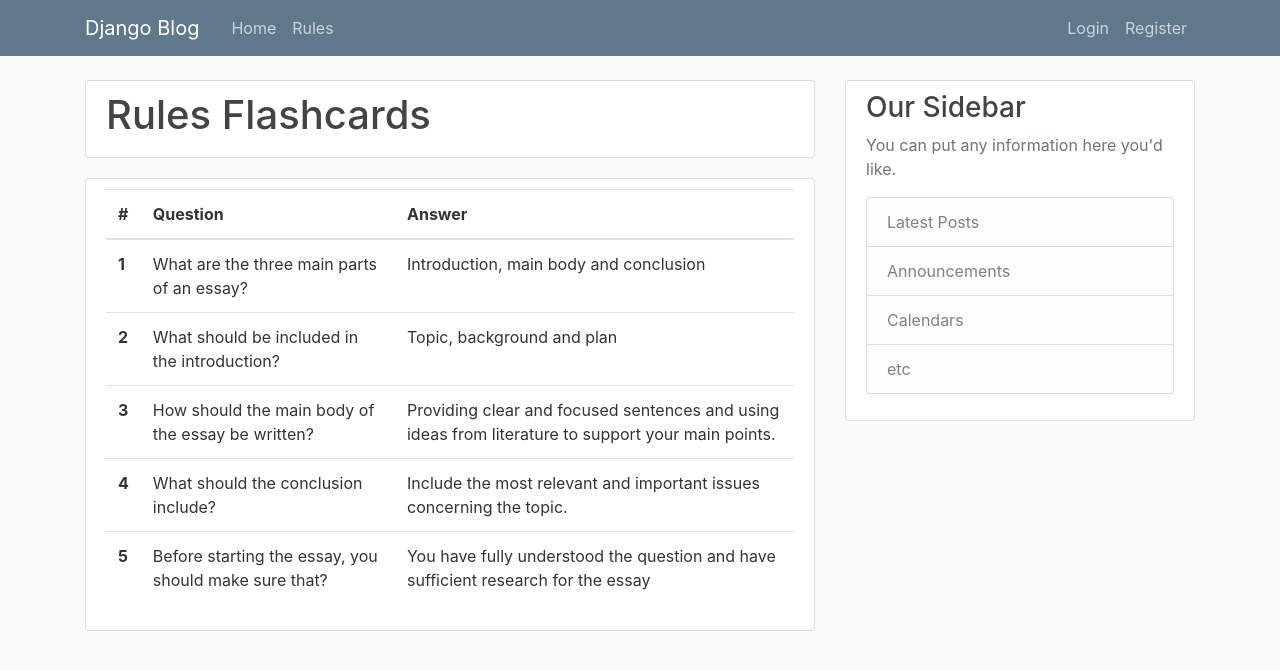
After one commit to tomasvu/SFE_CW2, a Django app: page /rules/ in a window 1280 px wide. The commit adds this page. Shown: the top 670 px of the page. Run offline with Django 4.2, Linux system fonts and the light colour scheme; some libraries are stand-ins or nearby versions.

Commit message:
Created basic rules page
- Added static table with a few questions and answers (flashcard format)
- No database integration yet

```diff
--- a/website/templates/website/base.html
+++ b/website/templates/website/base.html
@@ -23,15 +23,15 @@
 <header class="site-header">
     <nav class="navbar navbar-expand-md navbar-dark bg-steel fixed-top">
         <div class="container">
-            <a class="navbar-brand mr-4" href="{% url 'blog-home' %}">Django Blog</a>
+            <a class="navbar-brand mr-4" href="{% url 'website-home' %}">Django Blog</a>
             <button class="navbar-toggler" type="button" data-toggle="collapse" data-target="#navbarToggle"
                     aria-controls="navbarToggle" aria-expanded="false" aria-label="Toggle navigation">
                 <span class="navbar-toggler-icon"></span>
             </button>
             <div class="collapse navbar-collapse" id="navbarToggle">
                 <div class="navbar-nav mr-auto">
-                    <a class="nav-item nav-link" href="{% url 'blog-home' %}">Home</a>
-{#                    <a class="nav-item nav-link" href="{% url 'blog-about' %}">About</a>#}
+                    <a class="nav-item nav-link" href="{% url 'website-home' %}">Home</a>
+                    <a class="nav-item nav-link" href="{% url 'website-rules' %}">Rules</a>
                 </div>
                 <!-- Navbar Right Side -->
                 <div class="navbar-nav">
--- a/website/templates/website/home.html
+++ b/website/templates/website/home.html
@@ -1,4 +1,4 @@
 {% extends "website/base.html" %}
 {% block content %}
-    <h1>About Page</h1>
+    <h1>Home Page</h1>
 {% endblock content %}
--- /dev/null
+++ b/website/templates/website/rules.html
@@ -0,0 +1,45 @@
+{% extends "website/base.html" %}
+{% block content %}
+    <article class="media content-section">
+        <h1>Rules Flashcards</h1>
+    </article>
+    <article class="media content-section">
+        <table class="table">
+            <thead>
+            <tr>
+                <th scope="col">#</th>
+                <th scope="col">Question</th>
+                <th scope="col">Answer</th>
+            </tr>
+            </thead>
+            <tbody>
+            <tr>
+                <th scope="row">1</th>
+                <td>What are the three main parts of an essay?</td>
+                <td>Introduction, main body and conclusion</td>
+            </tr>
+            <tr>
+                <th scope="row">2</th>
+                <td>What should be included in the introduction?</td>
+                <td>Topic, background and plan</td>
+            </tr>
+            <tr>
+                <th scope="row">3</th>
+                <td>How should the main body of the essay be written?</td>
+                <td>Providing clear and focused sentences and using ideas from literature to support
+your main points.</td>
+            </tr>
+                        <tr>
+                <th scope="row">4</th>
+                <td>What should the conclusion include?</td>
+                <td>Include the most relevant and important issues concerning the topic.</td>
+            </tr>
+                        <tr>
+                <th scope="row">5</th>
+                <td>Before starting the essay, you should make sure that?</td>
+                <td>You have fully understood the question and have sufficient research for the essay</td>
+            </tr>
+            </tbody>
+        </table>
+    </article>
+{% endblock content %}
--- a/website/urls.py
+++ b/website/urls.py
@@ -2,6 +2,7 @@ from django.urls import path
 from . import views
 
 urlpatterns = [
-    path('', views.home, name='blog-home'),
+    path('', views.home, name='website-home'),
+    path('rules/', views.rules, name='website-rules'),
     # path('about/', views.about, name='blog-about'),
 ]
--- a/website/views.py
+++ b/website/views.py
@@ -23,5 +23,5 @@ def home(request):
     return render(request, 'website/home.html', context)
 
 
-def about(request):
-    return render(request, 'website/about.html', {'title': 'About'})
+def rules(request):
+    return render(request, 'website/rules.html', {'title': 'Rules'})
```
